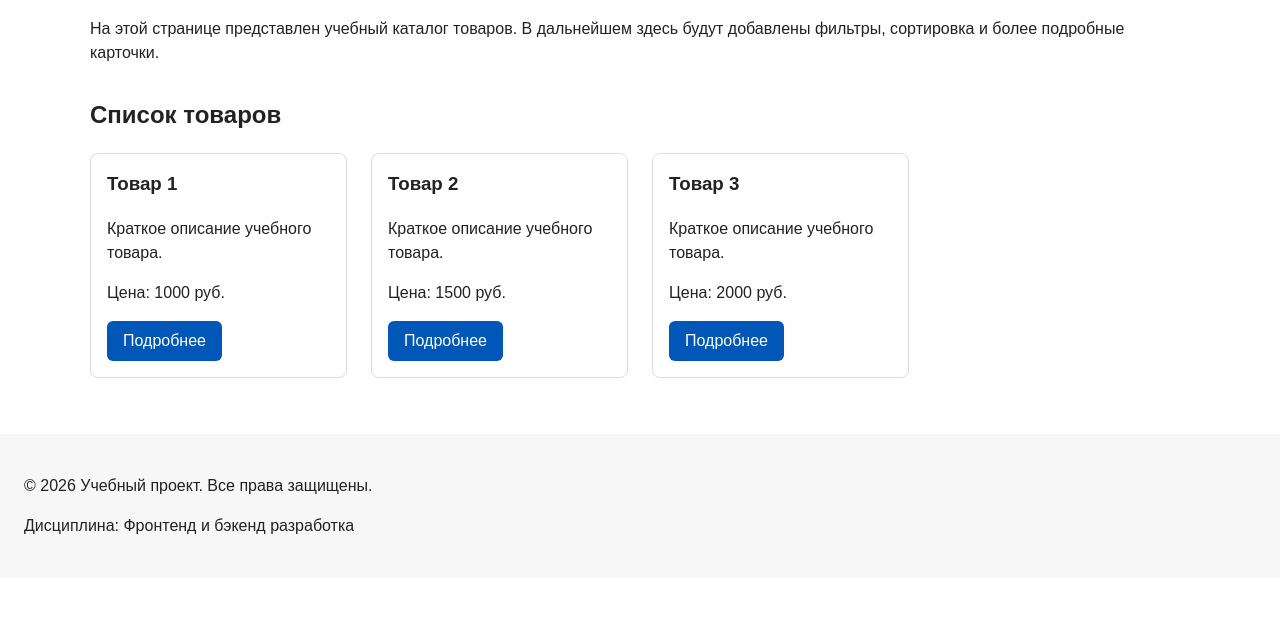
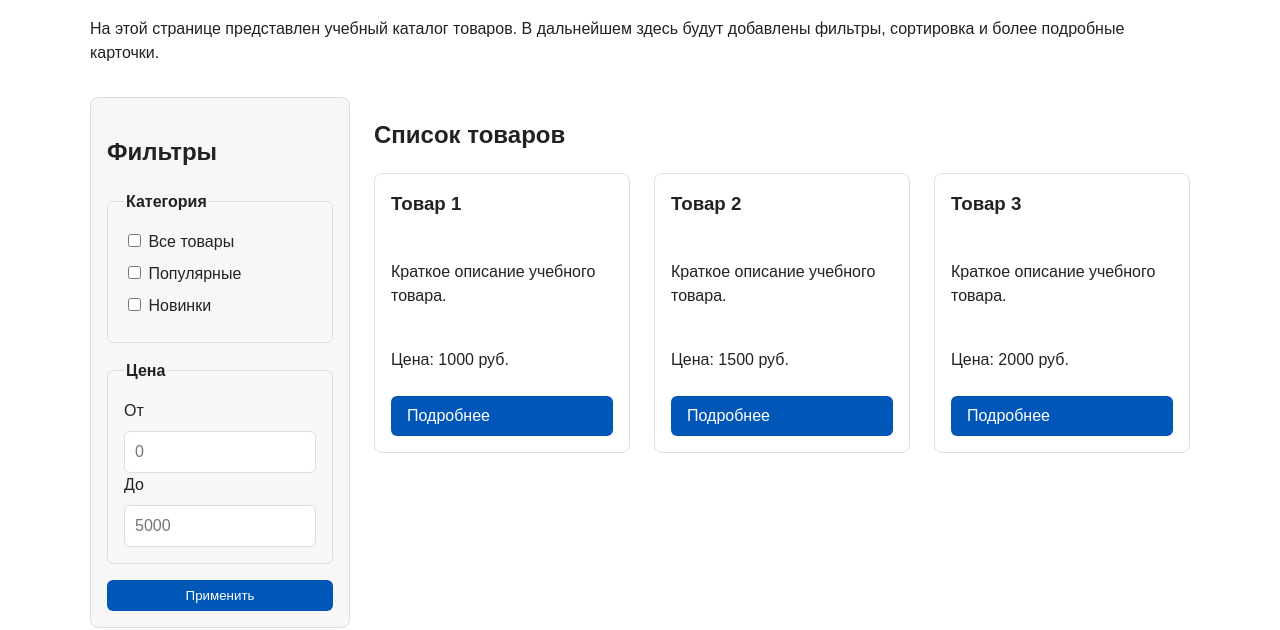
Before and after one commit to tobleron333/kr1-html-css-shop, a plain HTML site: page catalog.html in a window 1280 px wide. Shown: the part 176-806 px from the top of the page. Drawn offline with Linux system fonts and the light colour scheme.

Commit message:
feat: add flex navigation and grid catalog layout

```diff
--- a/catalog.html
+++ b/catalog.html
@@ -51,10 +51,49 @@
       </p>
     </section>
 
-  <section class="section">
+    <section class="catalog-layout">
+
+    <aside class="catalog-filters">
+      <h2>Фильтры</h2>
+
+      <form class="filters-form" action="#" method="get">
+        <fieldset>
+          <legend>Категория</legend>
+
+          <label>
+            <input type="checkbox" name="category" value="all">
+            Все товары
+          </label>
+
+          <label>
+            <input type="checkbox" name="category" value="popular">
+            Популярные
+          </label>
+
+          <label>
+            <input type="checkbox" name="category" value="new">
+            Новинки
+          </label>
+        </fieldset>
+
+        <fieldset>
+          <legend>Цена</legend>
+
+          <label for="price-from">От</label>
+          <input id="price-from" name="price-from" type="number" min="0" placeholder="0">
+
+          <label for="price-to">До</label>
+          <input id="price-to" name="price-to" type="number" min="0" placeholder="5000">
+        </fieldset>
+
+        <button class="button" type="submit">Применить</button>
+      </form>
+    </aside>
+
+    <section class="catalog-products">
       <h2>Список товаров</h2>
 
-    <div class="catalog-grid">
+      <div class="products-grid">
         <article class="product-card">
           <h3>Товар 1</h3>
           <p>Краткое описание учебного товара.</p>
@@ -77,6 +116,8 @@
         </article>
       </div>
     </section>
+
+  </section>
   </main>
 
   <footer>
--- a/css/style.css
+++ b/css/style.css
@@ -169,13 +169,17 @@
   margin-top: 0;
 }
 
-.catalog-grid {
+.products-grid {
   display: grid;
-  grid-template-columns: repeat(auto-fill, minmax(240px, 1fr));
+  grid-template-columns: repeat(3,1fr);
   gap: var(--space-lg);
 }
 
 .product-card {
+  display: flex;
+  flex-direction: column;
+  gap: var(--space-sm);
+  margin-bottom: 0;
   padding: var(--space-md);
   border: 1px solid var(--color-border);
   border-radius: var(--radius-md);
@@ -196,6 +200,27 @@
   padding: var(--space-md);
   border-left: 4px solid var(--color-primary);
   background-color: var(--color-surface);
+}
+
+.catalog-layout {
+  max-width: var(--container-width);
+  margin: 0 auto var(--space-xl);
+  display: grid;
+  grid-template-columns: 260px 1fr;
+  grid-template-areas: "filters products";
+  gap: var(--space-lg);
+}
+
+.catalog-filters {
+  grid-area: filters;
+  padding: var(--space-md);
+  border: 1px solid var(--color-border);
+  border-radius: var(--radius-md);
+  background-color: var(--color-surface);
+}
+
+.catalog-products {
+  grid-area: products;
 }
 
 /* ===============================
@@ -267,3 +292,32 @@
   border-left: 4px solid var(--color-success);
   background-color: var(--color-success-bg);
 }
+
+.filters-form {
+  display: grid;
+  gap: var(--space-md);
+}
+
+.filters-form fieldset {
+  margin: 0;
+  padding: var(--space-md);
+  border: 1px solid var(--color-border);
+  border-radius: var(--radius-sm);
+}
+
+.filters-form legend {
+  font-weight: 700;
+}
+
+.filters-form label {
+  display: block;
+  margin-bottom: var(--space-sm);
+}
+
+.filters-form input[type="number"] {
+  width: 100%;
+  padding: 8px 10px;
+  border: 1px solid var(--color-border);
+  border-radius: var(--radius-sm);
+  font: inherit;
+}
```
Also changed, not shown: index.html (+1 -1 lines), 1 other file. Lines whose indentation alone changed are shown as unchanged.
